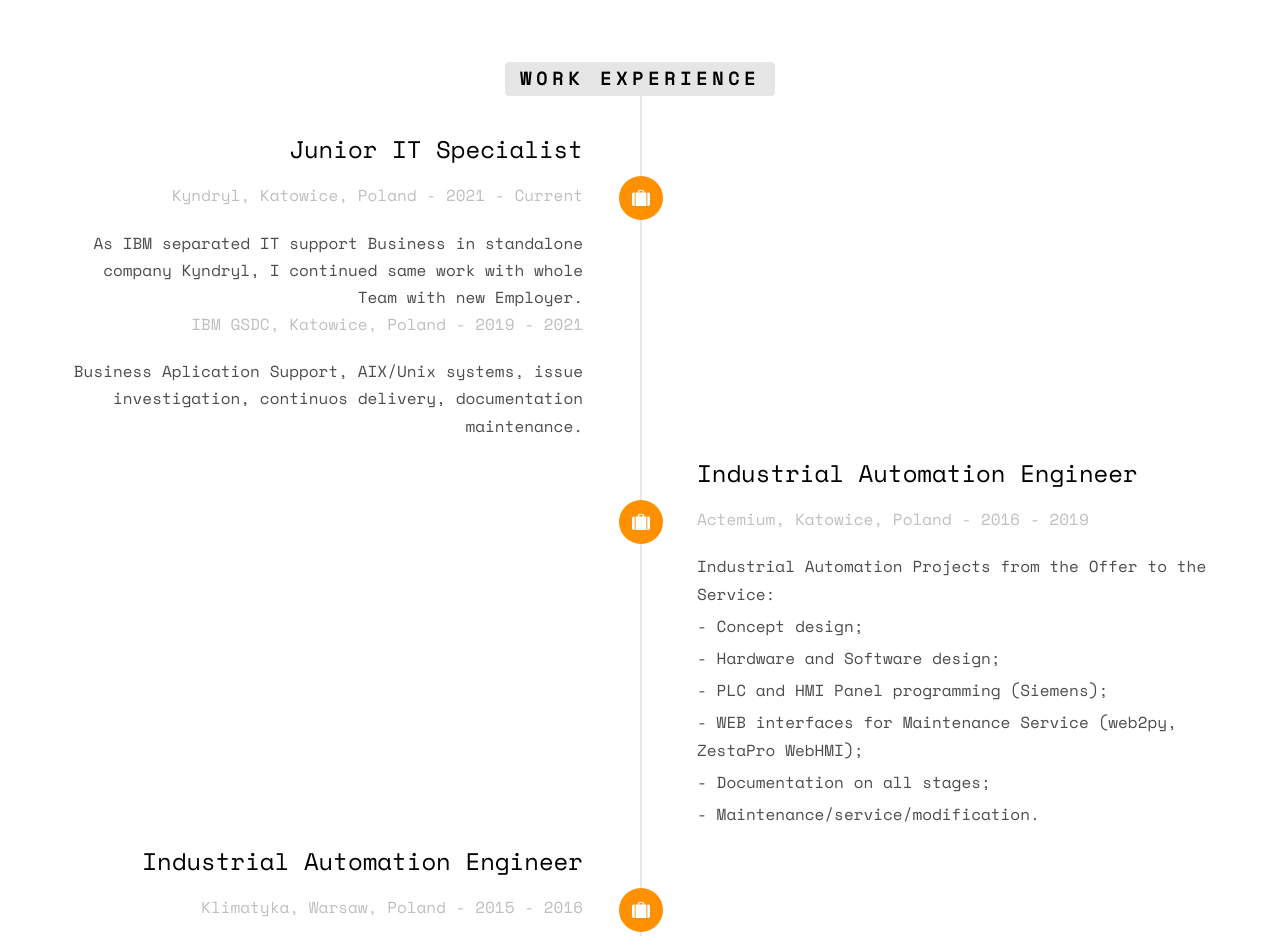
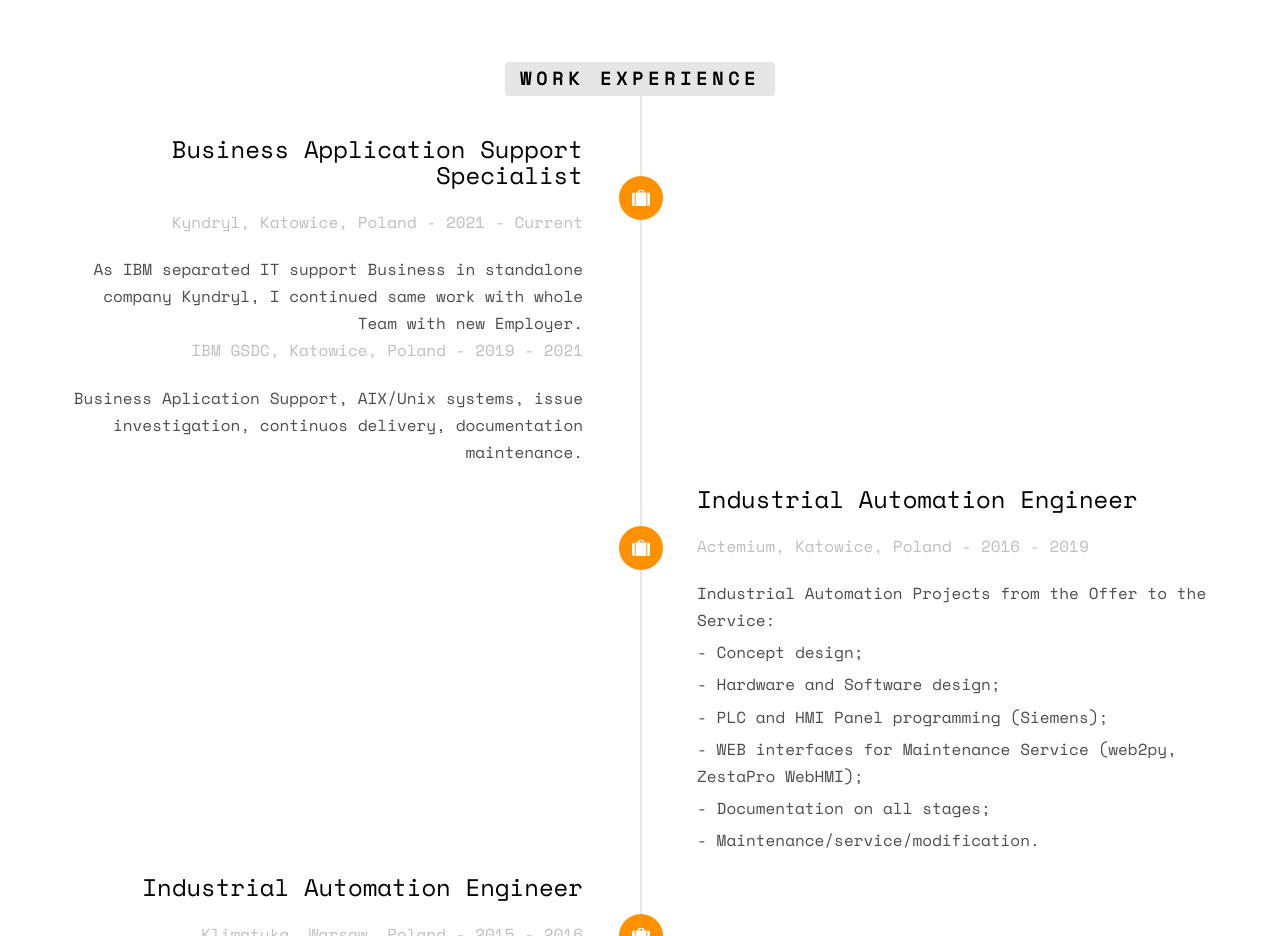
Before and after one commit to digitallizm/digitallizm.github.io, a website: page index.html in a window 1280 px wide. Shown: the part 1720-2656 px from the top of the page. Drawn offline with nearby package versions, Linux system fonts and the light colour scheme; some packages are replaced by stand-ins of ours; no server answers; files whose address does not match are found by name.

Commit message:
Updates deploy

```diff
--- a/index.html
+++ b/index.html
@@ -164,7 +164,7 @@
 								<div class="timeline-badge"><i class="icon-suitcase"></i></div>
 								<div class="timeline-panel">
 									<div class="timeline-heading">
-										<h3 class="timeline-title">Junior IT Specialist</h3>
+										<h3 class="timeline-title">Business Application Support Specialist</h3>
 										<span class="company">Kyndryl, Katowice, Poland - 2021 - Current</span>
 									</div>
 									<div class="timeline-body">
```
Also changed, not shown: .github/workflows/deploy.yml.
